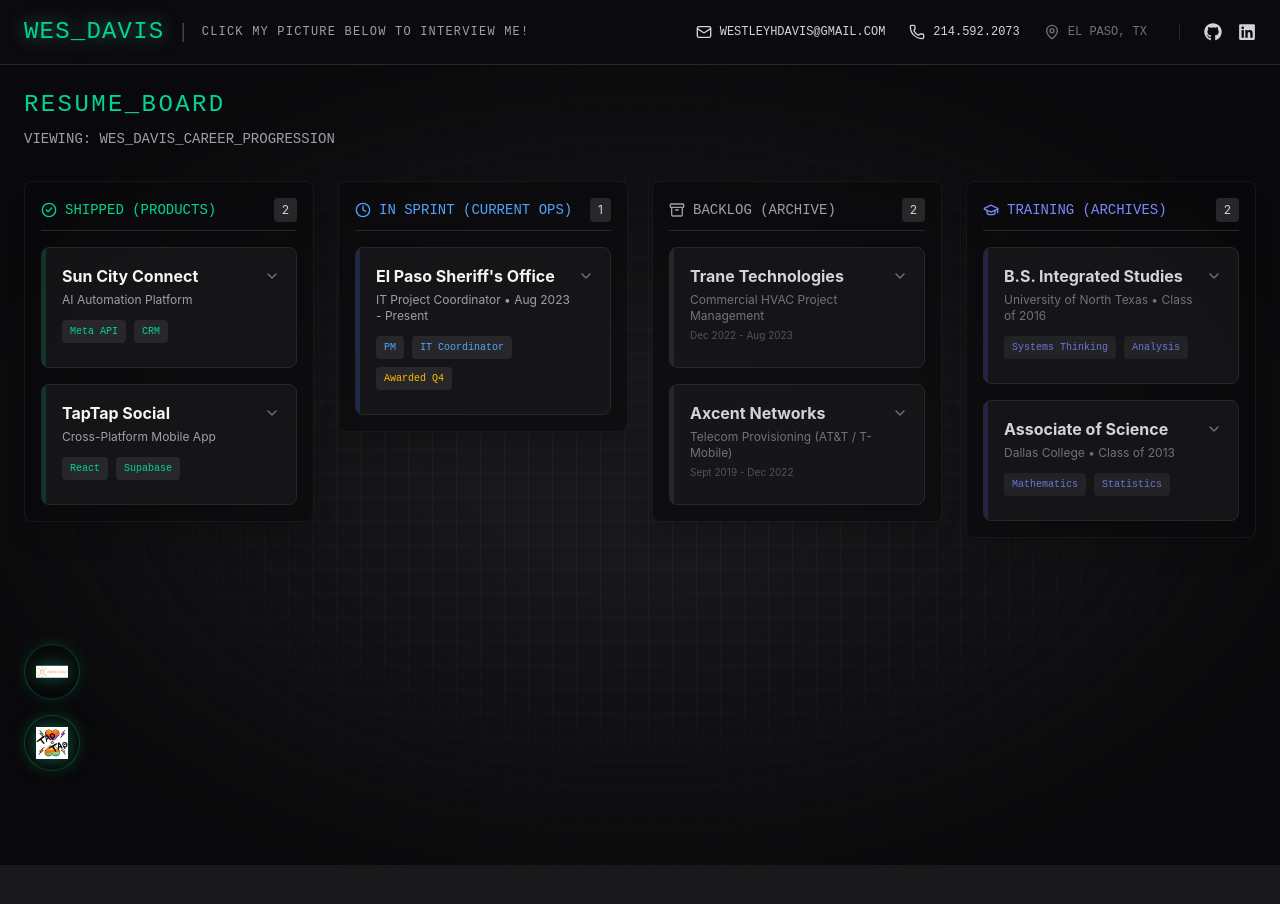
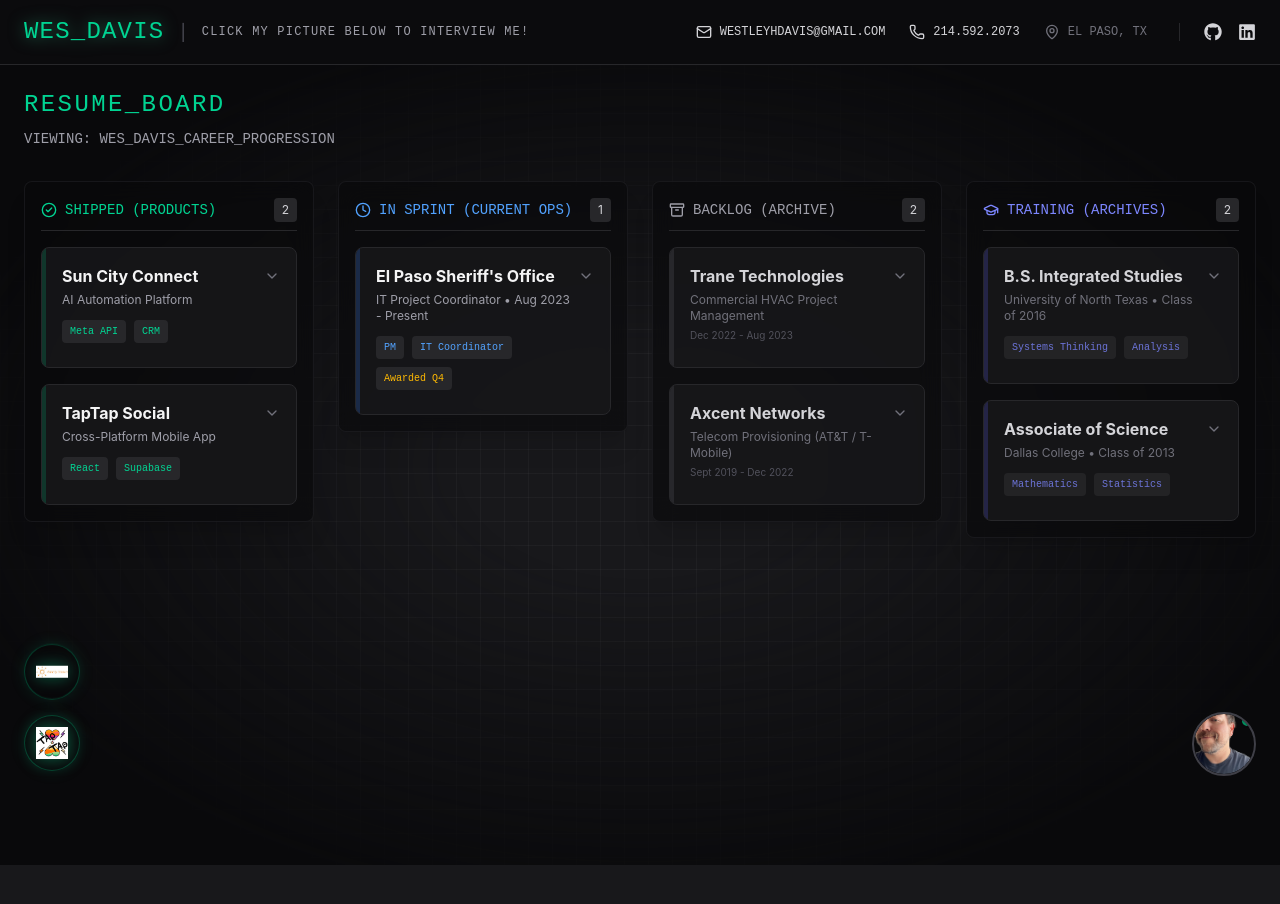
Before and after one commit to wesdavis/wes-resume-hub, a React (Vite) app: page / in a window 1280 px wide. Shown: the top 904 px of the page. Built offline with nearby package versions, Linux system fonts and the light colour scheme; a web font is replaced by a local one.

Commit message:
reactivating chat widget

```diff
--- a/src/App.jsx
+++ b/src/App.jsx
@@ -1,6 +1,6 @@
 import Topbar from './components/layout/Topbar'
 import KanbanBoard from './components/kanban/KanbanBoard'
-//import ChatWidget from './components/chatbot/ChatWidget'
+import ChatWidget from './components/chatbot/ChatWidget'
 import { Analytics } from "@vercel/analytics/react";
 
 function App() {
@@ -10,7 +10,7 @@
       <main className="animate-in fade-in duration-1000 pb-20">
         <KanbanBoard />
       </main>
-      {/* <ChatWidget /> */}
+      <ChatWidget />
     </div>
   )
 }
```
